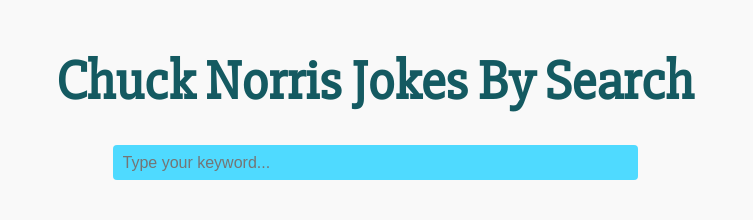
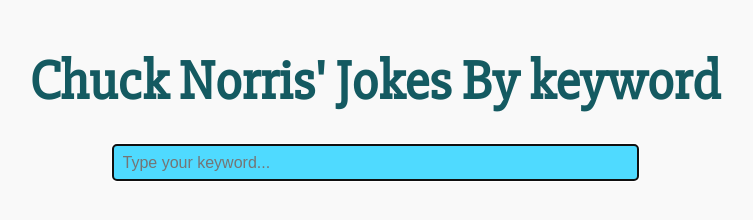
Before and after one commit to GalitSha/chuck-norris, a website: page index.html in a window 1280 px wide. Shown: the whole page, without its empty margins (265-1018 px from the left). Drawn offline with nearby package versions, Linux system fonts and the light colour scheme.

Commit message:
fixe typo

```diff
--- a/chuck_norris.css
+++ b/chuck_norris.css
@@ -8,6 +8,7 @@
 body {
     background: var(--main-bg-color);
     font-family: 'Slabo 27px', serif;
+    padding: 0 100px;
 }
 
 #title {
--- a/index.html
+++ b/index.html
@@ -10,9 +10,9 @@
     <link href="https://fonts.googleapis.com/css?family=Slabo+27px" rel="stylesheet">
 </head>
 <body>
-<div id="title">Chuck Norris Jokes By Search</div>
+<div id="title">Chuck Norris' Jokes By keyword</div>
 <div class="search-container">
-    <input type="text" id="textbox" placeholder="Type your keyword..." />
+    <input type="text" id="textbox" autofocus placeholder="Type your keyword..." />
 </div>
 <div class="grids-container">
     <div class="grid"></div>
```
